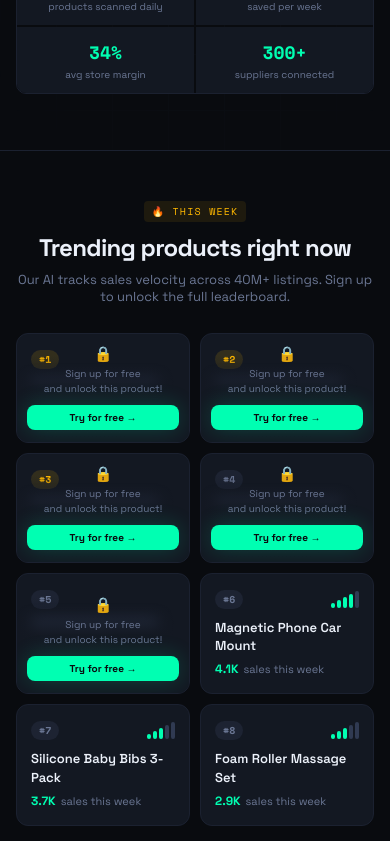
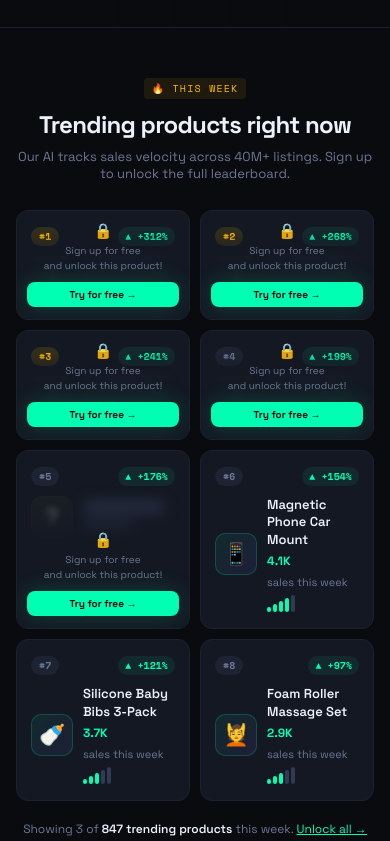
Before and after one commit to dropsynth/dropsynth, a React (Vite) app: page / in a window 390 px wide. Shown: the part 1156-1997 px from the top of the page. Built offline with nearby package versions, Linux system fonts and the light colour scheme; no server answers.

Commit message:
feat: product thumbs + trend badges in leaderboard, fix mobile feed jiggle

```diff
--- a/src/App.jsx
+++ b/src/App.jsx
@@ -64,15 +64,28 @@ const TICKS = ["Bio-hacking ↑38%","Smart Home ↑29%","Pet Wellness ↑31%","E
 
 // ─── TRENDING LEADERBOARD DATA ────────────────────────────
 const TRENDING = [
-  { rank:1, locked:true },
-  { rank:2, locked:true },
-  { rank:3, locked:true },
-  { rank:4, locked:true },
-  { rank:5, locked:true },
-  { rank:6, locked:false, name:"Magnetic Phone Car Mount",  sales:"4.1K", bars:4 },
-  { rank:7, locked:false, name:"Silicone Baby Bibs 3-Pack", sales:"3.7K", bars:3 },
-  { rank:8, locked:false, name:"Foam Roller Massage Set",   sales:"2.9K", bars:3 },
+  { rank:1, locked:true, trend:"+312%" },
+  { rank:2, locked:true, trend:"+268%" },
+  { rank:3, locked:true, trend:"+241%" },
+  { rank:4, locked:true, trend:"+199%" },
+  { rank:5, locked:true, trend:"+176%" },
+  { rank:6, locked:false, emoji:"📱", name:"Magnetic Phone Car Mount",  sales:"4.1K", bars:4, trend:"+154%" },
+  { rank:7, locked:false, emoji:"🍼", name:"Silicone Baby Bibs 3-Pack", sales:"3.7K", bars:3, trend:"+121%" },
+  { rank:8, locked:false, emoji:"💆", name:"Foam Roller Massage Set",   sales:"2.9K", bars:3, trend:"+97%" },
 ];
+
+// product thumb tile
+const Thumb = ({ emoji, locked }) => (
+  <div aria-hidden style={{
+    width:42,height:42,borderRadius:10,flexShrink:0,
+    display:"flex",alignItems:"center",justifyContent:"center",fontSize:21,
+    background:locked?`linear-gradient(135deg,${C.dim}33,${C.a2}14)`:`linear-gradient(135deg,${C.accent}14,${C.a2}1A)`,
+    border:`1px solid ${locked?C.border:`${C.accent}33`}`,
+    filter:locked?"saturate(0)":"none",
+  }}>
+    <span style={locked?{filter:"blur(3px)",opacity:.7}:undefined}>{locked?"?":emoji}</span>
+  </div>
+);
 
 const DEMO_LINES = [
   {t:"ok",  m:"Trend scan — bio-hack/glucose-patch ↑38% flagged"},
@@ -149,9 +162,9 @@ function LiveDemo() {
     <div style={{background:"#070A0E",border:`1px solid ${C.border}`,borderRadius:12,padding:18,fontFamily:"'Space Mono',monospace",fontSize:11,lineHeight:1.8,overflow:"hidden"}}>
       <div style={{fontSize:9,color:C.dim,letterSpacing:"0.2em",marginBottom:12,textTransform:"uppercase"}}>DROPSYNTH · LIVE OPS FEED</div>
       {lines.map((l,i)=>(
-        <div key={i} style={{display:"flex",gap:10,alignItems:"flex-start",opacity:i===lines.length-1?1:0.45+(i/lines.length)*0.45}}>
+        <div key={i} style={{display:"flex",gap:10,alignItems:"baseline",minWidth:0,opacity:i===lines.length-1?1:0.45+(i/lines.length)*0.45}}>
           <span style={{color:col[l.t]||C.muted,flexShrink:0,width:38,fontSize:9,textTransform:"uppercase",letterSpacing:"0.08em"}}>{lbl[l.t]}</span>
-          <span style={{color:l.t==="ok"?C.text:C.muted}}>{l.m}</span>
+          <span style={{color:l.t==="ok"?C.text:C.muted,whiteSpace:"nowrap",overflow:"hidden",textOverflow:"ellipsis",flex:1,minWidth:0}}>{l.m}</span>
         </div>
       ))}
       <div style={{display:"flex",gap:8,alignItems:"center",marginTop:6,borderTop:`1px solid ${C.border}`,paddingTop:8}}>
@@ -355,15 +368,17 @@ export default function App() {
                     background:item.rank<=3?`${C.warn}22`:`${C.dim}55`,
                     color:item.rank<=3?C.warn:C.muted,
                   }}>#{item.rank}</span>
-                  {!item.locked && <SignalBars bars={item.bars}/>}
+                  <span className="mono" style={{fontSize:10,fontWeight:700,color:C.accent,background:`${C.accent}14`,padding:"2px 7px",borderRadius:20}}>▲ {item.trend}</span>
                 </div>
 
                 {item.locked ? (
                   <>
-                    <div style={{filter:"blur(7px)",pointerEvents:"none",userSelect:"none"}}>
-                      <div style={{height:13,background:C.dim,borderRadius:4,marginBottom:6,width:"88%"}}/>
-                      <div style={{height:10,background:C.dim,borderRadius:4,marginBottom:4,width:"55%"}}/>
-                      <div style={{fontSize:10,color:C.muted}}>0.0K sales this week</div>
+                    <div style={{display:"flex",gap:10,alignItems:"center",pointerEvents:"none",userSelect:"none"}}>
+                      <Thumb locked/>
+                      <div style={{flex:1,filter:"blur(7px)"}}>
+                        <div style={{height:13,background:C.dim,borderRadius:4,marginBottom:6,width:"88%"}}/>
+                        <div style={{height:10,background:C.dim,borderRadius:4,width:"55%"}}/>
+                      </div>
                     </div>
                     <div style={{
                       position:"absolute",inset:0,
@@ -381,13 +396,17 @@ export default function App() {
                     </div>
                   </>
                 ) : (
-                  <>
-                    <div style={{fontSize:13,fontWeight:600,lineHeight:1.4,marginBottom:6}}>{item.name}</div>
-                    <div style={{display:"flex",alignItems:"center",gap:5}}>
-                      <span style={{fontSize:12,color:C.accent,fontWeight:700}}>{item.sales}</span>
-                      <span style={{fontSize:11,color:C.muted}}>sales this week</span>
+                  <div style={{display:"flex",gap:10,alignItems:"center"}}>
+                    <Thumb emoji={item.emoji}/>
+                    <div style={{flex:1,minWidth:0}}>
+                      <div style={{fontSize:13,fontWeight:600,lineHeight:1.35,marginBottom:5}}>{item.name}</div>
+                      <div style={{display:"flex",alignItems:"center",gap:6,flexWrap:"wrap"}}>
+                        <span style={{fontSize:12,color:C.accent,fontWeight:700}}>{item.sales}</span>
+                        <span style={{fontSize:11,color:C.muted}}>sales this week</span>
+                        <SignalBars bars={item.bars}/>
+                      </div>
                     </div>
-                  </>
+                  </div>
                 )}
               </div>
             ))}
```
